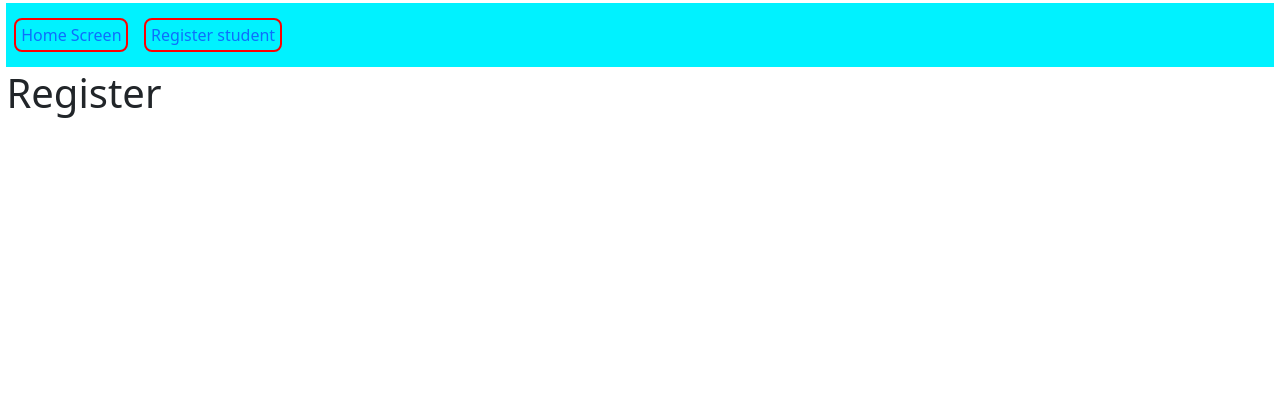
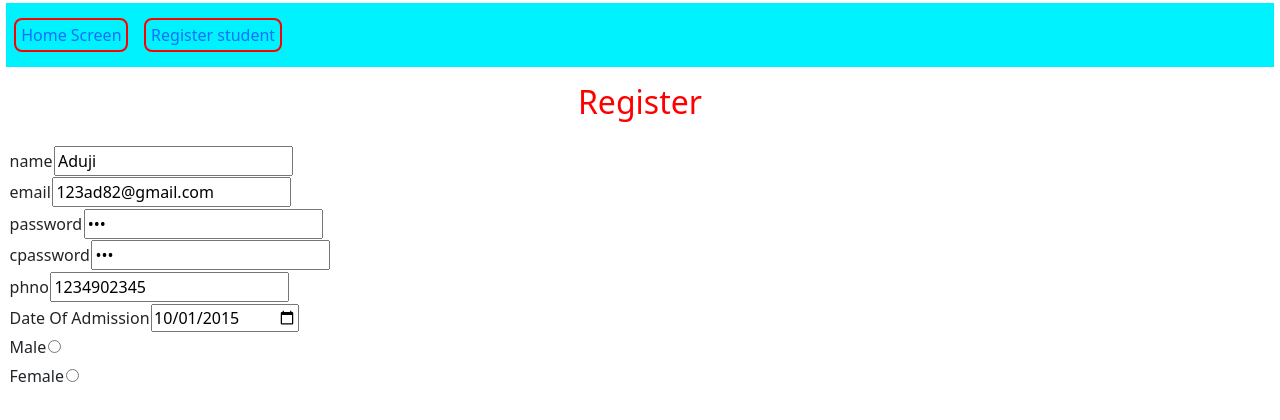
Before and after one commit to AdnanMuzavor/StudentoPedia, a React (Create React App) app in the folder client/: page /register in a window 1280 px wide. Shown: the top 420 px of the page. Built offline with nearby package versions, Linux system fonts and the light colour scheme.

Commit message:
Added an InputFiled component to reduced redundancy

```diff
--- /dev/null
+++ b/client/src/Components/InputFeild.js
@@ -0,0 +1,19 @@
+import React from 'react'
+
+const InputField=({type,label,name,value,ChangeHandler})=>{
+    return(
+        <>
+        <div className="ipwrapper">
+            <label >{!label?name:label}</label>
+          <input
+            type={type}
+            name={name}
+            value={value}
+            onChange={(e) => ChangeHandler(e)}
+          />
+        </div>
+        </>
+    )
+}
+
+export default InputField;
--- a/client/src/Screens/Register.js
+++ b/client/src/Screens/Register.js
@@ -1,13 +1,112 @@
-import React from 'react'
+import React, { useState } from "react";
+import InputField from "../Components/InputFeild";
 
+const RegisterScreen = () => {
+  // state
+  const [studentDetails, setstudentDetails] = useState({
+    name: "Aduji",
+    email: "123ad82@gmail.com",
+    password: "123",
+    cpassword: "123",
+    phno: "1234902345",
+    address: {
+      state: "Goa",
+    },
+    doa: "2015-10-01",
+    male: true,
+    genderstring: "male",
+    hobbies: ["Swim", "Running"],
+    stillStudent: true,
+  });
 
-const RegisterScreen=()=>{
-    return(
-        <>
-           <h1>Register</h1>
+  // => Change handler [COMMON FOR ALL EFFICIENT WAY]
+  const ChangeHandler = (e) => {
+    console.log(e.target.name, e.target.value);
 
-        </>
-    )
-}
+    //Special handling for Gender
+    if (e.target.name === "genderstring") {
+      if (e.target.value === "female") {
+        setstudentDetails({
+          ...studentDetails,
+          male: false,
+          genderstring: "female",
+        });
+      } else {
+        setstudentDetails({
+          ...studentDetails,
+          male: true,
+          genderstring: "male",
+        });
+      }
+      console.log(studentDetails);
+      return;
+    }
+
+    //For other values
+    const value = e.target.value;
+    setstudentDetails({ ...studentDetails, [e.target.name]: value });
+    console.log(studentDetails);
+  };
+  return (
+    <>
+      <div className="header">
+        <h2 className="text-center">Register</h2>
+      </div>
+      <form action="#" method="POST">
+        <InputField
+          type="text"
+          name="name"
+          value={studentDetails.name}
+          ChangeHandler={ChangeHandler}
+        />
+        <InputField
+          type="email"
+          name="email"
+          value={studentDetails.email}
+          ChangeHandler={ChangeHandler}
+        />
+        <InputField
+          type="password"
+          name="password"
+          value={studentDetails.password}
+          ChangeHandler={ChangeHandler}
+        />
+        <InputField
+          type="password"
+          name="cpassword"
+          value={studentDetails.cpassword}
+          ChangeHandler={ChangeHandler}
+        />
+        <InputField
+          type="number"
+          name="phno"
+          value={studentDetails.phno}
+          ChangeHandler={ChangeHandler}
+        />
+        <InputField
+          type="date"
+          name="doa"
+          label="Date Of Admission"
+          value={studentDetails.doa}
+          ChangeHandler={ChangeHandler}
+        />
+        <InputField
+          type="radio"
+          name="genderstring"
+          label="Male"
+          value="male"
+          ChangeHandler={ChangeHandler}
+        />
+        <InputField
+          type="radio"
+          name="genderstring"
+          label="Female"
+          value="female"
+          ChangeHandler={ChangeHandler}
+        />
+      </form>
+    </>
+  );
+};
 
 export default RegisterScreen;
```
